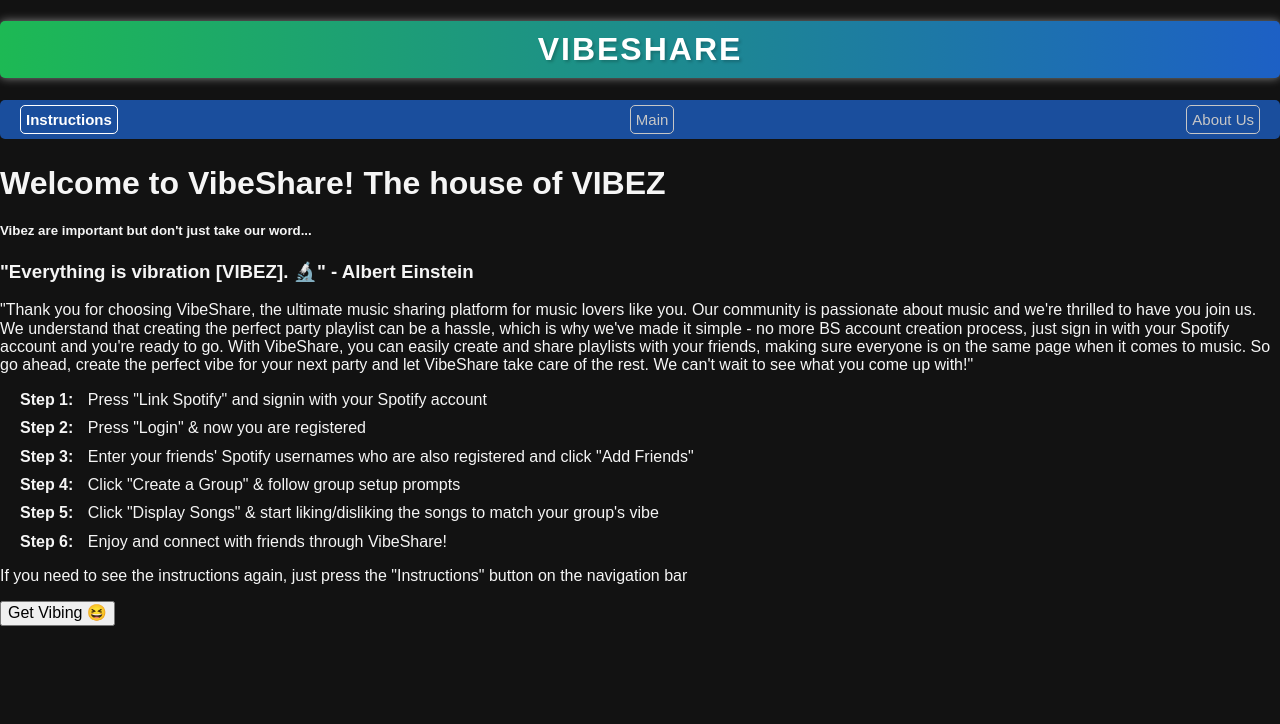
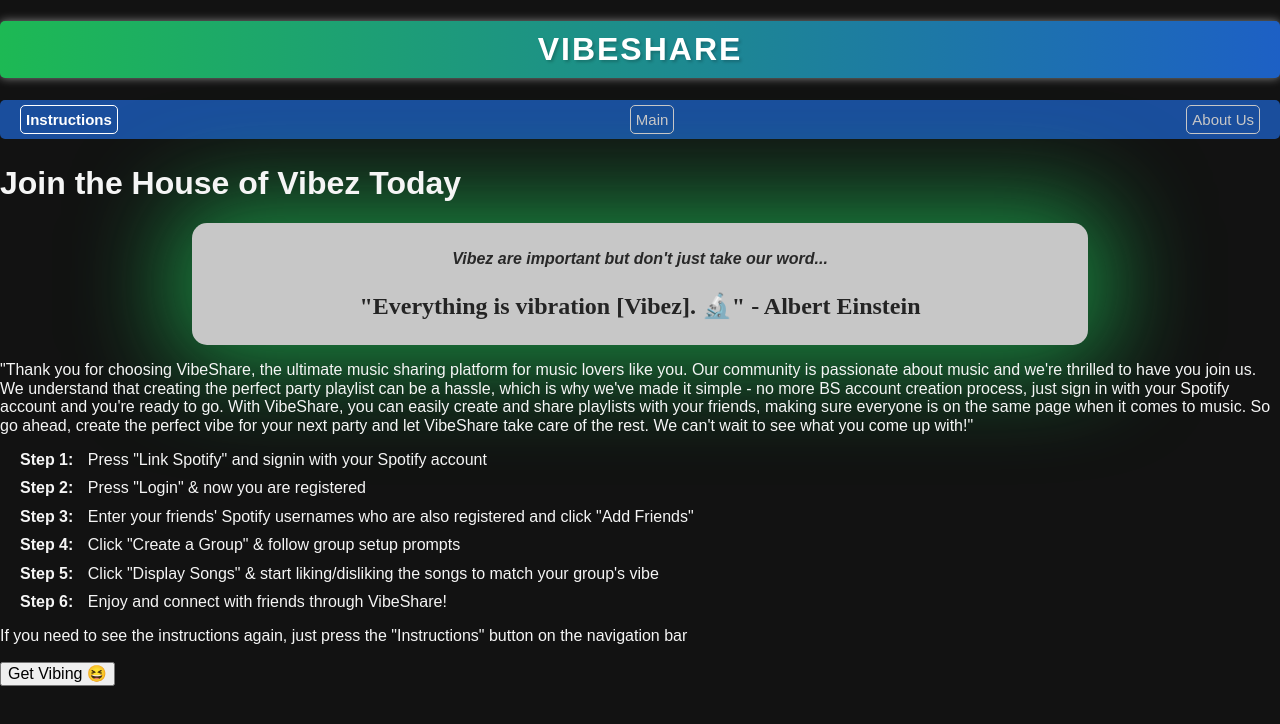
Before and after one commit to martinkent2003/musicApp, an Angular app: page /landing in a window 1280 px wide. Shown: the top 724 px of the page. Built offline with nearby package versions, Linux system fonts and the light colour scheme.

Commit message:
small fixes to landing page plus more comments

```diff
--- a/src/app/landing/landing.component.css
+++ b/src/app/landing/landing.component.css
@@ -1,12 +1,61 @@
+/* Set styles for the instructions section */
 .instructions {
+  /* Add padding to the left side of the instructions section */
   padding-left: 20px; /* adjust the padding value as needed */
 }
 
+/* Set styles for paragraphs in the instructions section */
 .instructions p {
+  /* Add margin above and below each paragraph */
   margin: 10px 0;
 }
 
+/* Set styles for spans in the instructions section */
 .instructions span {
+  /* Make the text bold */
   font-weight: bold;
+  /* Add margin to the right side of the span */
   margin-right: 10px;
 }
+
+/* Set styles for the quote container */
+#quote-container {
+  /* Set the background color of the quote container */
+  background-color: rgb(199, 199, 199);
+  /* Add rounded corners to the quote container */
+  border-radius: 15px;
+  /* Center the contents of the quote container */
+  text-align: center;
+  /* Add margin to the left and right sides of the quote container */
+  margin: 0% 15%;
+  /* Add padding to the top, left, and right sides of the quote container */
+  padding: 1px 5px 5px;
+  /* Add a shadow to the quote container */
+  box-shadow: 0 0 100px 20px rgba(29, 185, 84, 0.75);
+}
+
+/* Set styles for the quote heading */
+#quote-container h5 {
+  /* Set the font size for the quote heading */
+  font-size: 16px;
+  /* Set the text color for the quote heading */
+  color: #282828;
+  /* Make the font style italic for the quote heading */
+  font-style: italic;
+  /* Add margin below the quote heading */
+  margin-bottom: 10px;
+}
+
+/* Set styles for the quote text */
+#quote-container h3 {
+  /* Set the font size for the quote text */
+  font-size: 24px;
+  /* Set the font weight for the quote text */
+  font-weight: bold;
+  /* Set the text color for the quote text */
+  color: #242424;
+  /* Add margin below the quote text */
+  margin-bottom: 20px;
+  /* Set the font family for the quote text */
+  font-family: "Times New Roman", Times, serif;
+}
--- a/src/app/landing/landing.component.html
+++ b/src/app/landing/landing.component.html
@@ -1,5 +1,6 @@
+<!-- landing.component.html -->
 <div class="welcome-message">
-  <h1>Welcome to VibeShare! The house of VIBEZ</h1>
+  <h1>Join the House of Vibez Today</h1>
   <div id="quote-container">
     <h5>Vibez are important but don't just take our word...</h5>
     <h3 id="quote-text">"Good Vibez Only" - People of Planet Earth 🌎</h3>
--- a/src/app/landing/landing.component.ts
+++ b/src/app/landing/landing.component.ts
@@ -9,7 +9,7 @@ export class LandingComponent implements OnInit {
   // An array of quotes by famous musicians that contain the word "vibe".
   quotes: string[] = [
     '"Vibe is everything❗️" - Pharrell Williams',
-    '"Everything is vibration [VIBEZ]. 🔬" - Albert Einstein',
+    '"Everything is vibration [Vibez]. 🔬" - Albert Einstein',
     '"I\'m just trying to vibe out and eat some good food. 🍕" - Post Malone',
     '"I like my music to have the right kind of vibe, like a good soup. 🍜" - Anderson .Paak',
     '"I\'m all about good vibes and high fives. 🖐️" - Janelle Monae',
```
